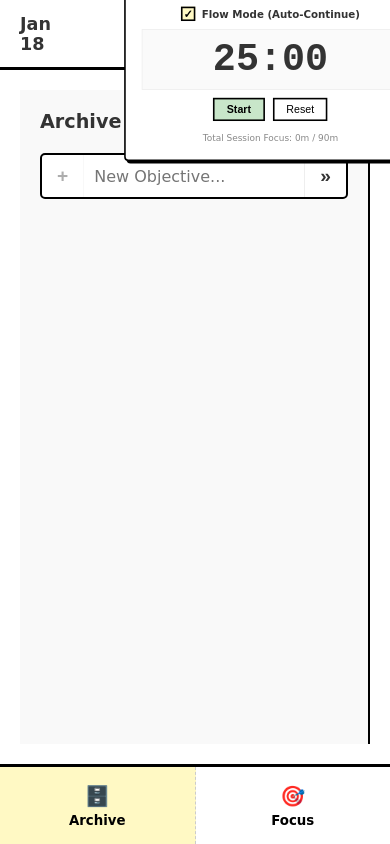
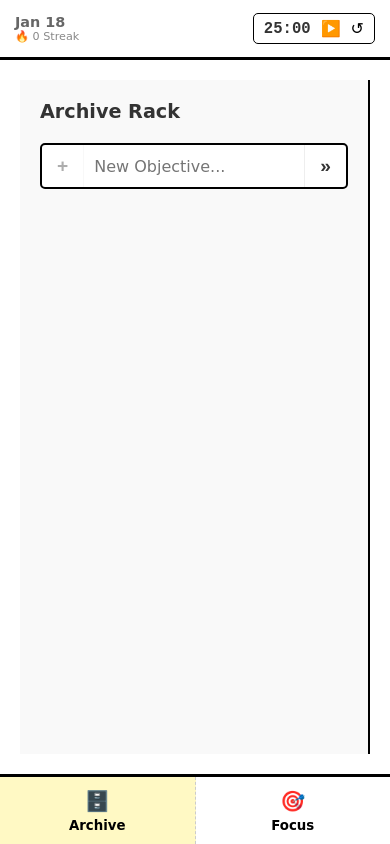
Before and after one commit to BayuuPermana/Paper-todo, a React (Vite) app: page / in a window 390 px wide. Built offline with nearby package versions, Linux system fonts and the light colour scheme.

Commit message:
fix: de-clutter mobile hub (compact timer, reduced bar heights, thinner sidebar cards)

```diff
--- a/src/App.jsx
+++ b/src/App.jsx
@@ -334,10 +334,11 @@ function App() {
     <div className="app-layout">
       {/* Mobile Sticky Header */}
       <div className="command-header mobile-only">
-        <div style={{ fontWeight: 'bold', fontSize: '1.1em' }}>{todayStr}</div>
-        <div style={{ transform: 'scale(0.8)', transformOrigin: 'right center' }}>
-          <PomodoroTimer activeSubTaskName={getActiveSubTaskName()} />
+        <div style={{ display: 'flex', flexDirection: 'column', alignItems: 'flex-start' }}>
+          <div style={{ fontWeight: 'bold', fontSize: '0.9em', color: '#666' }}>{todayStr}</div>
+          <div style={{ fontSize: '0.7em', color: '#888' }}>🔥 {calculateStreak()} Streak</div>
         </div>
+        <PomodoroTimer variant="header" activeSubTaskName={getActiveSubTaskName()} />
       </div>
 
       <div className={`task-sidebar ${activeTab === 'archive' ? 'mobile-show' : 'mobile-hide'}`}>
--- a/src/PomodoroTimer.jsx
+++ b/src/PomodoroTimer.jsx
@@ -1,7 +1,7 @@
 import React, { useState, useEffect } from 'react';
 import { audio } from './utils/GodAudio';
 
-function PomodoroTimer({ activeSubTaskName, onTaskComplete }) {
+function PomodoroTimer({ activeSubTaskName, onTaskComplete, variant = 'full' }) {
   const PRESETS = [15, 25, 45, 60];
   const [selectedPreset, setSelectedPreset] = useState(25);
   const [timeLeft, setTimeLeft] = useState(25 * 60);
@@ -64,6 +64,54 @@ function PomodoroTimer({ activeSubTaskName, onTaskComplete }) {
     const secs = absSeconds % 60;
     return `${isNegative ? '-' : ''}${mins}:${secs < 10 ? '0' : ''}${secs}`;
   };
+
+  if (variant === 'header') {
+    return (
+      <div className="pomodoro-header-variant" style={{
+        display: 'flex',
+        alignItems: 'center',
+        gap: '10px',
+        padding: '5px 10px',
+        borderRadius: '5px',
+        border: '1px solid black',
+        backgroundColor: isBurnedOut ? '#ffcdd2' : '#fff'
+      }}>
+        <div style={{
+          fontSize: '1.2em',
+          fontWeight: 'bold',
+          fontFamily: 'monospace',
+          color: timeLeft < 0 ? '#2e7d32' : '#333'
+        }}>
+          {formatTime(timeLeft)}
+        </div>
+        <button
+          onClick={toggleTimer}
+          disabled={isBurnedOut}
+          style={{
+            background: 'none',
+            border: 'none',
+            cursor: isBurnedOut ? 'not-allowed' : 'pointer',
+            fontSize: '1em',
+            padding: 0
+          }}
+        >
+          {isActive ? '⏸️' : '▶️'}
+        </button>
+        <button
+          onClick={resetTimer}
+          style={{
+            background: 'none',
+            border: 'none',
+            cursor: 'pointer',
+            fontSize: '1em',
+            padding: 0
+          }}
+        >
+          ↺
+        </button>
+      </div>
+    );
+  }
 
   return (
     <div className="pomodoro-timer" style={{
--- a/src/TaskSidebar.jsx
+++ b/src/TaskSidebar.jsx
@@ -31,17 +31,18 @@ function TaskSidebar({ todos, selectedTodoId, onSelectTodo, onAddTodo }) {
               style={{
                 width: '100%',
                 textAlign: 'left',
-                padding: '10px',
-                marginBottom: '10px',
+                padding: '8px 12px',
+                marginBottom: '8px',
                 border: '2px solid black',
                 borderRadius: '5px',
                 backgroundColor: selectedTodoId === todo.id ? '#fff' : '#eee',
-                boxShadow: selectedTodoId === todo.id ? '3px 3px 0px black' : 'none',
+                boxShadow: selectedTodoId === todo.id ? '2px 2px 0px black' : 'none',
                 cursor: 'pointer',
                 fontFamily: 'inherit',
                 display: 'flex',
                 alignItems: 'center',
-                justifyContent: 'space-between'
+                justifyContent: 'space-between',
+                transition: 'all 0.1s'
               }}
             >
               <div style={{ display: 'flex', alignItems: 'center', minWidth: 0 }}>
--- a/src/index.css
+++ b/src/index.css
@@ -61,7 +61,7 @@ body {
       .app-layout {
         grid-template-columns: 1fr;
         height: 100vh;
-        padding: 70px 0 80px 0; /* Space for sticky header/footer */
+        padding: 60px 0 70px 0; /* Reduced space */
         overflow: hidden;
         gap: 0;
       }
@@ -79,7 +79,7 @@ body {
 
       .paper-container {
         grid-template-columns: 1fr;
-        padding: 20px;
+        padding: 15px;
       }
 
       /* Mobile Visibility Logic */
@@ -101,14 +101,14 @@ body {
       top: 0;
       left: 0;
       width: 100%;
-      height: 70px;
+      height: 60px;
       background-color: #fff;
       border-bottom: 3px solid black;
       z-index: 1000;
       display: flex;
       align-items: center;
       justify-content: space-between;
-      padding: 0 20px;
+      padding: 0 15px;
       box-sizing: border-box;
     }
 
@@ -118,7 +118,7 @@ body {
       bottom: 0;
       left: 0;
       width: 100%;
-      height: 80px;
+      height: 70px;
       background-color: #fff;
       border-top: 3px solid black;
       z-index: 1000;
```
Also changed, not shown: 1 other file (tests, documents, lock files or other folders).
